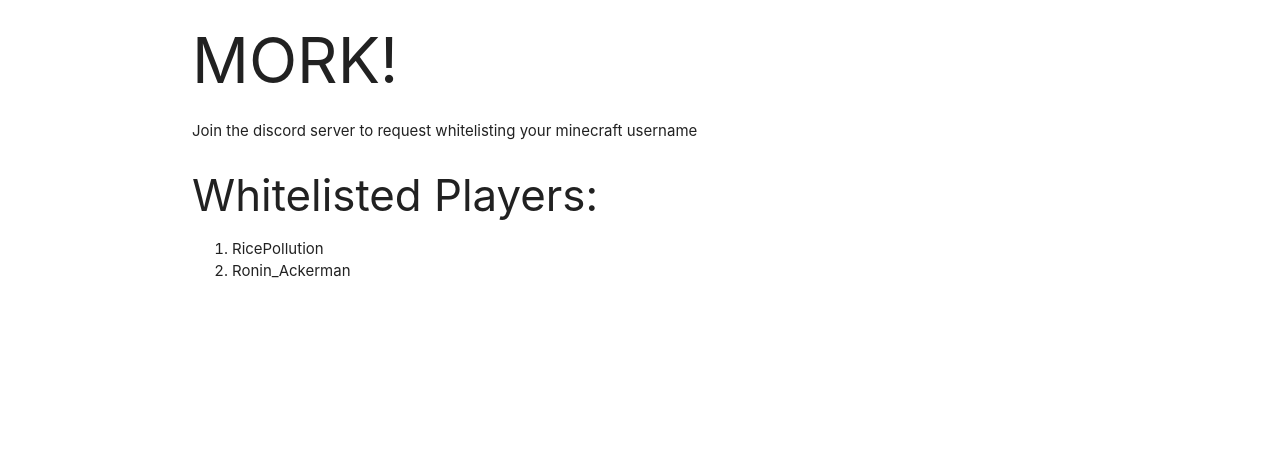
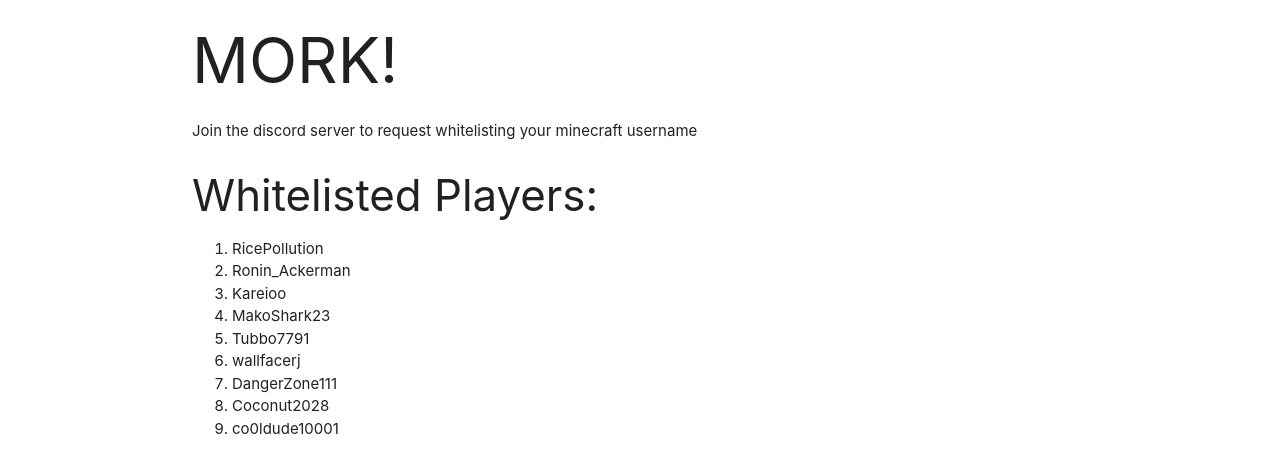
Before and after one commit to RicePollution/mork.quest, a plain HTML site: page players.html in a window 1280 px wide. Shown: the part 80-552 px from the top of the page. Drawn offline with nearby package versions, Linux system fonts and the light colour scheme.

Commit message:
Added mre payers to whitelist

```diff
--- a/players.html
+++ b/players.html
@@ -46,6 +46,13 @@
         <ol>
           <li>RicePollution</li>
           <li>Ronin_Ackerman</li>
+          <li>Kareioo</li>
+          <li>MakoShark23</li>
+          <li>Tubbo7791</li>
+          <li>wallfacerj</li>
+          <li>DangerZone111</li>
+          <li>Coconut2028</li>
+          <li>co0ldude10001</li>
         </ol>  <!-- Page Content goes here -->
       </div>
 
```
